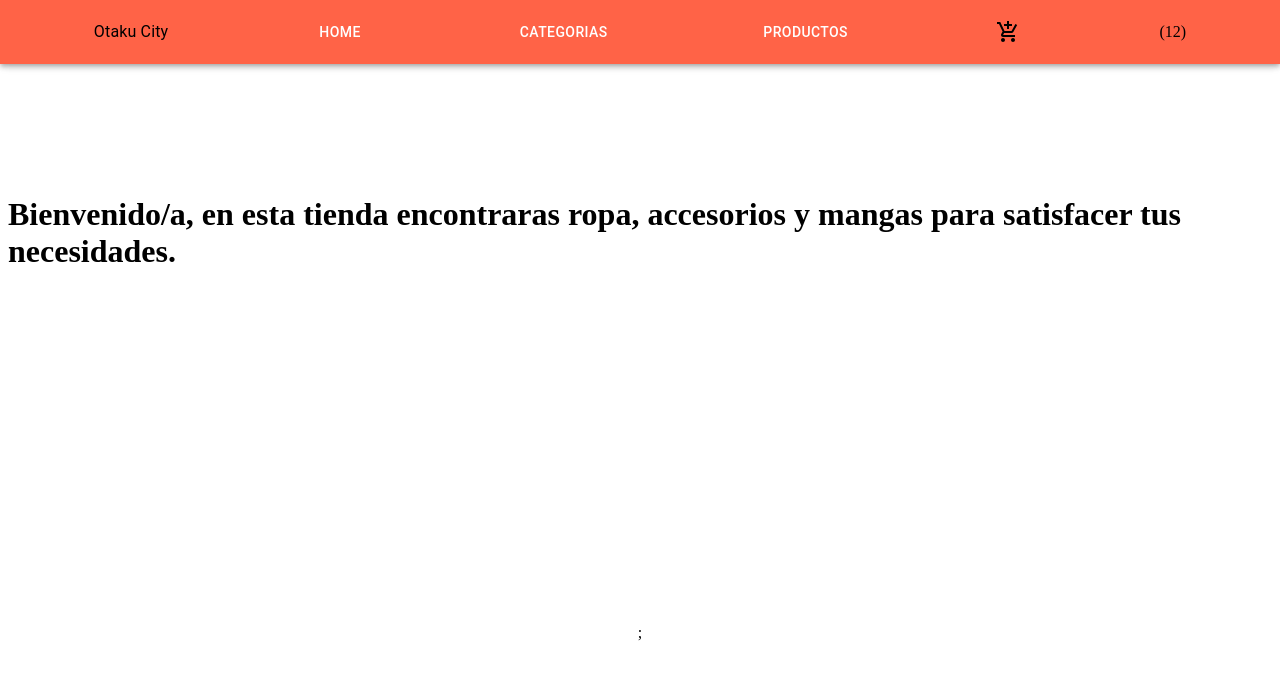
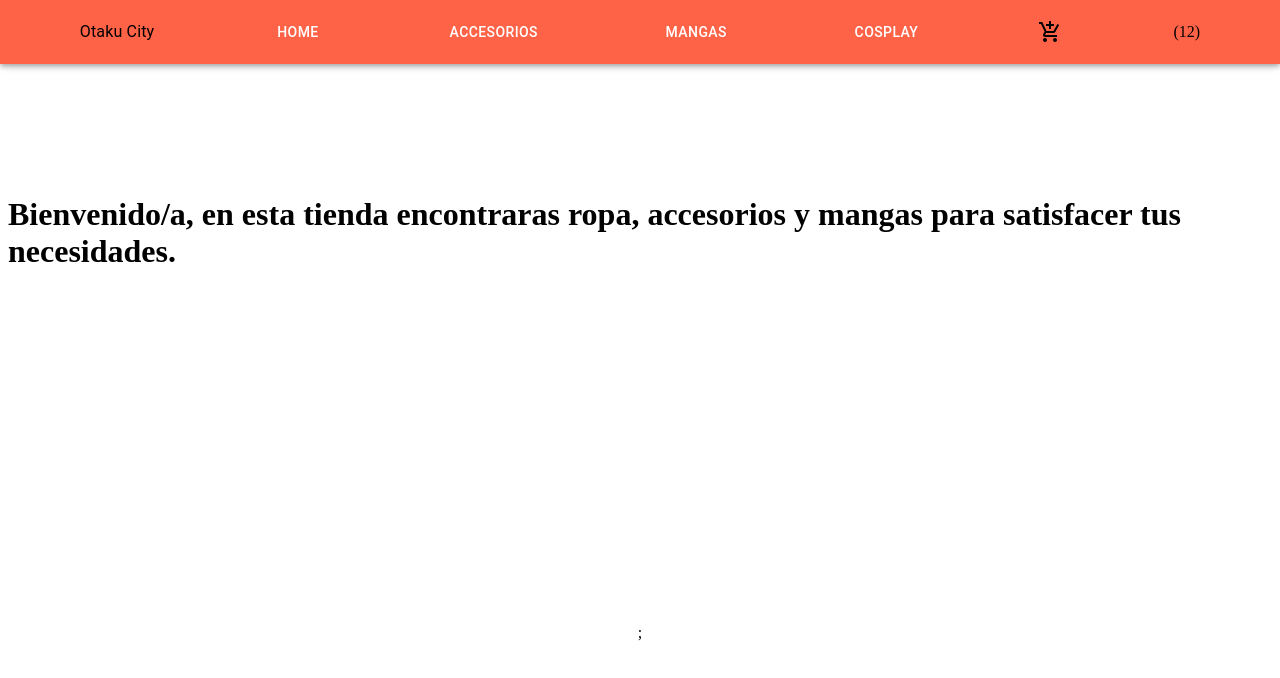
Before and after one commit to Leandro-Montenegro/Otaku-City, a React (Vite) app: page / in a window 1280 px wide. Shown: the top 678 px of the page. Built offline with nearby package versions, Linux system fonts and the light colour scheme.

Commit message:
primer commit

```diff
--- a/src/components/Navbar/Navbar.jsx
+++ b/src/components/Navbar/Navbar.jsx
@@ -13,10 +13,13 @@ const Navbar = () => {
                 Home
             </Button>
             <Button sx={{ color: "white" }}>
-                Categorias
+                Accesorios
             </Button>
             <Button sx={{ color: "white" }}>
-                Productos
+                Mangas
+            </Button>
+            <Button sx={{ color: "white" }}>
+                Cosplay
             </Button>
             <CartWidget />
         </Toolbar>
```
